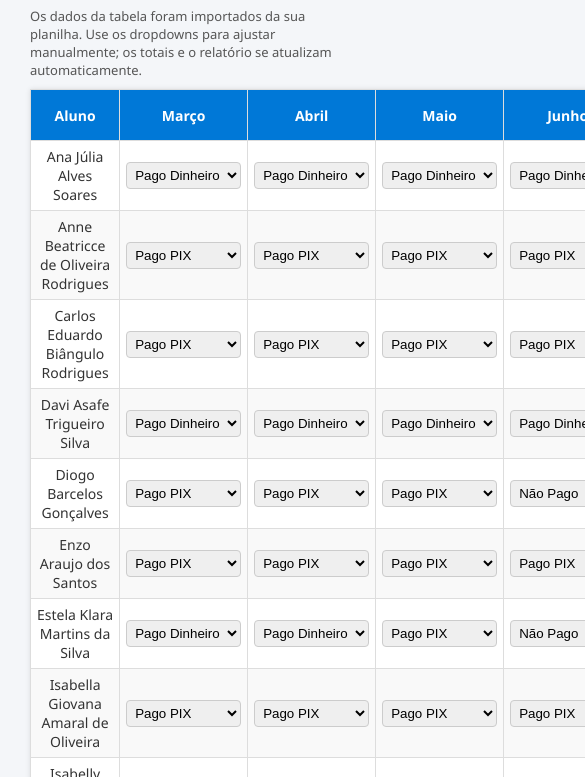
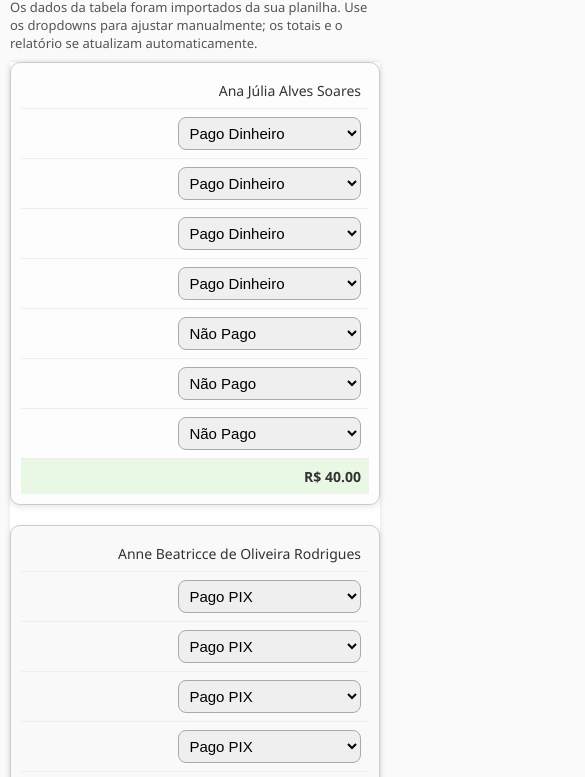
Before and after one commit to pedroxts/PAGAMENTO-MENSAL-8-ANO-B, a plain HTML site: page index.html in a window 390 px wide. Shown: the part 215-992 px from the top of the page, 585 px wide, since content can reach past the window. Drawn offline with Linux system fonts and the light colour scheme.

Commit message:
Update index.html

```diff
--- a/index.html
+++ b/index.html
@@ -21,6 +21,81 @@
   .highlight { color: #0078d7; font-weight: bold; }
   .divider { border-top: 1px solid #ddd; margin: 10px 0; }
   .small-note { font-size: 13px; color: #555; margin-bottom: 10px; }
+  /* -------- Layout responsivo para celular -------- */
+@media (max-width: 768px) {
+  table {
+    width: 100%;
+    border-collapse: collapse;
+    font-size: 14px;
+  }
+
+  thead {
+    display: none;
+  }
+
+  tr {
+    display: block;
+    margin-bottom: 20px;
+    border: 1px solid #ccc;
+    border-radius: 10px;
+    padding: 10px;
+    background: #fdfdfd;
+    box-shadow: 0 2px 6px rgba(0,0,0,0.1);
+  }
+
+  td {
+    display: flex;
+    justify-content: space-between;
+    align-items: center;
+    padding: 8px;
+    border: none;
+    border-bottom: 1px solid #eee;
+  }
+
+  td:last-child {
+    border-bottom: none;
+  }
+
+  td::before {
+    content: attr(data-label);
+    font-weight: 600;
+    color: #333;
+  }
+
+  select {
+    width: 55%;
+    padding: 6px;
+    font-size: 15px;
+    border-radius: 8px;
+    border: 1px solid #aaa;
+  }
+
+  .total-cell {
+    background: #e9f8e5;
+    font-weight: bold;
+    text-align: right;
+  }
+
+  #relatorio {
+    width: 100%;
+    margin-top: 30px;
+    padding: 15px;
+    border-radius: 12px;
+    background: #f0f7ff;
+    font-size: 14px;
+  }
+
+  h2 {
+    font-size: 18px;
+    text-align: center;
+    margin-bottom: 10px;
+  }
+
+  body {
+    margin: 10px;
+    background: #fafafa;
+  }
+}
 </style>
 </head>
 <body>
```
